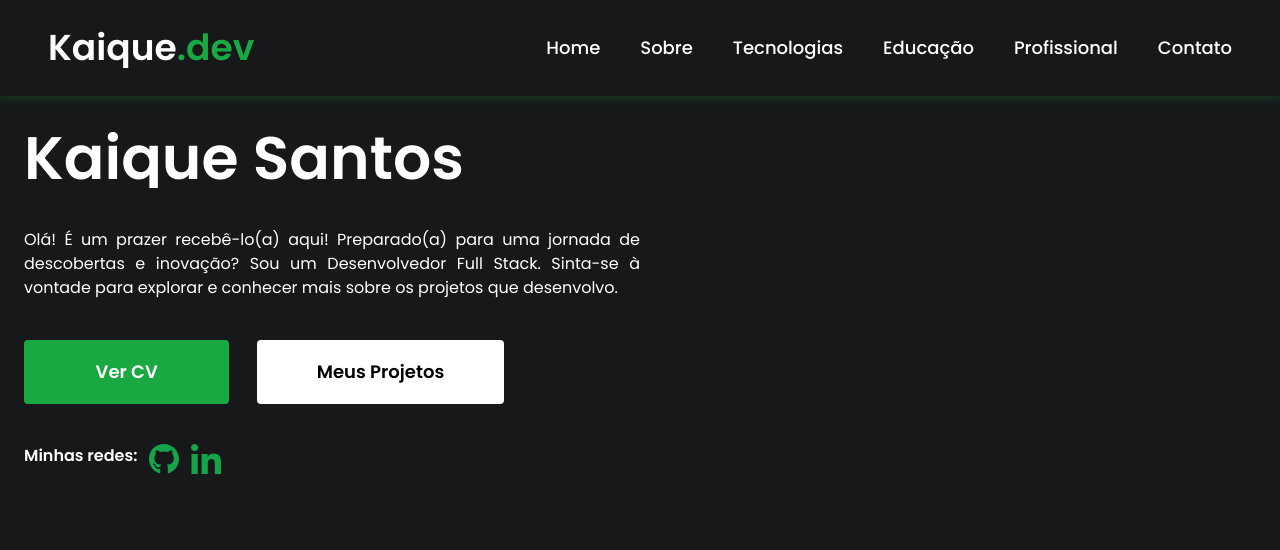
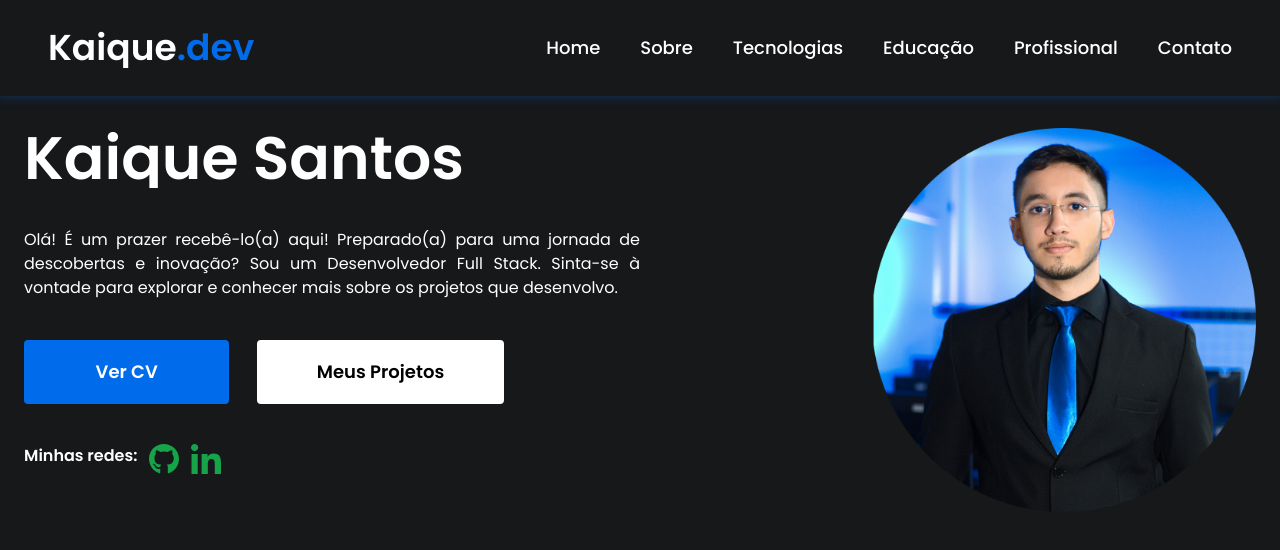
Before and after one commit to KJSS3012/portfolio, a React (Create React App) app: page / in a window 1280 px wide. Shown: the top 550 px of the page. Built offline with nearby package versions, Linux system fonts and the light colour scheme.

Commit message:
add new configs and images

```diff
--- a/src/assets/index.js
+++ b/src/assets/index.js
@@ -1,4 +1,5 @@
 import gitLogo from "./logos/git-logo.svg";
 import linkedinLogo from "./logos/linkedin-logo.svg";
+import profileImage from "./profile/profile.png";
 
-export { gitLogo, linkedinLogo };
+export { gitLogo, linkedinLogo, profileImage };
--- a/src/components/Header/style.css
+++ b/src/components/Header/style.css
@@ -11,5 +11,5 @@
   }
 
   #navbar{
-    box-shadow: 0 -12px 15px 5px #1AA843;
+    box-shadow: 0 -12px 15px 5px #006CEC;
   }
--- a/src/components/Logo/index.js
+++ b/src/components/Logo/index.js
@@ -1,4 +1,5 @@
 import React, { Fragment } from "react";
+import "./style.css";
 
 function Logo(props) {
   return (
--- /dev/null
+++ b/src/components/Logo/style.css
@@ -0,0 +1,3 @@
+img{
+  border: ;
+}
--- a/src/screens/HomeScreen/index.js
+++ b/src/screens/HomeScreen/index.js
@@ -6,10 +6,12 @@ import {
   WhiteButton,
   Logo,
 } from "../../components";
-import { gitLogo, linkedinLogo } from "../../assets";
+import { gitLogo, linkedinLogo, profileImage } from "../../assets";
 
 function HomeScreen() {
   const [isOpen, setIsOpen] = useState(false);
+  const githubLink = "https://github.com/KJSS3012";
+  const linkedinLink = "https://linkedin.com/in/kaiquesantos-dev";
 
   window.addEventListener("resize", function () {
     if (window.innerWidth > 1024) {
@@ -21,7 +23,7 @@ function HomeScreen() {
     <Fragment>
       <Header isOpen={isOpen} setIsOpen={setIsOpen} />
       <Container>
-        <section className="flex" id="Section-Initial">
+        <section className="flex lg:flex-row flex-col lg:justify-between" id="Section-Initial">
           <div className="flex flex-col gap-10 text-white w-full lg:w-1/2">
             <h1
               className="text-4xl lg:text-6xl font-semibold text-center lg:text-left "
@@ -55,12 +57,15 @@ function HomeScreen() {
               data-aos="fade-right"
             >
               <p>Minhas redes:</p>
-              <Logo href={"https://github.com/KJSS3012"} img={gitLogo} />
+              <Logo href={githubLink} img={gitLogo} />
               <Logo
-                href={"https://linkedin.com/in/kaiquesantos-dev"}
+                href={linkedinLink}
                 img={linkedinLogo}
               />
             </div>
+          </div>
+          <div className="lg:block hidden" data-aos="fade-left">
+            <img src={profileImage} className="w-96" />
           </div>
         </section>
       </Container>
--- a/tailwind.config.js
+++ b/tailwind.config.js
@@ -14,7 +14,7 @@ module.exports = {
     colors: {
       "custom-black": "#16181a",
       "custom-black-700": "#16181a9f",
-      "custom-green": "#1AA843",
+      "custom-green": "#006CEC",
       ...colors,
     },
   },
```
Also changed, not shown: src/assets/profile/profile.png (added).
